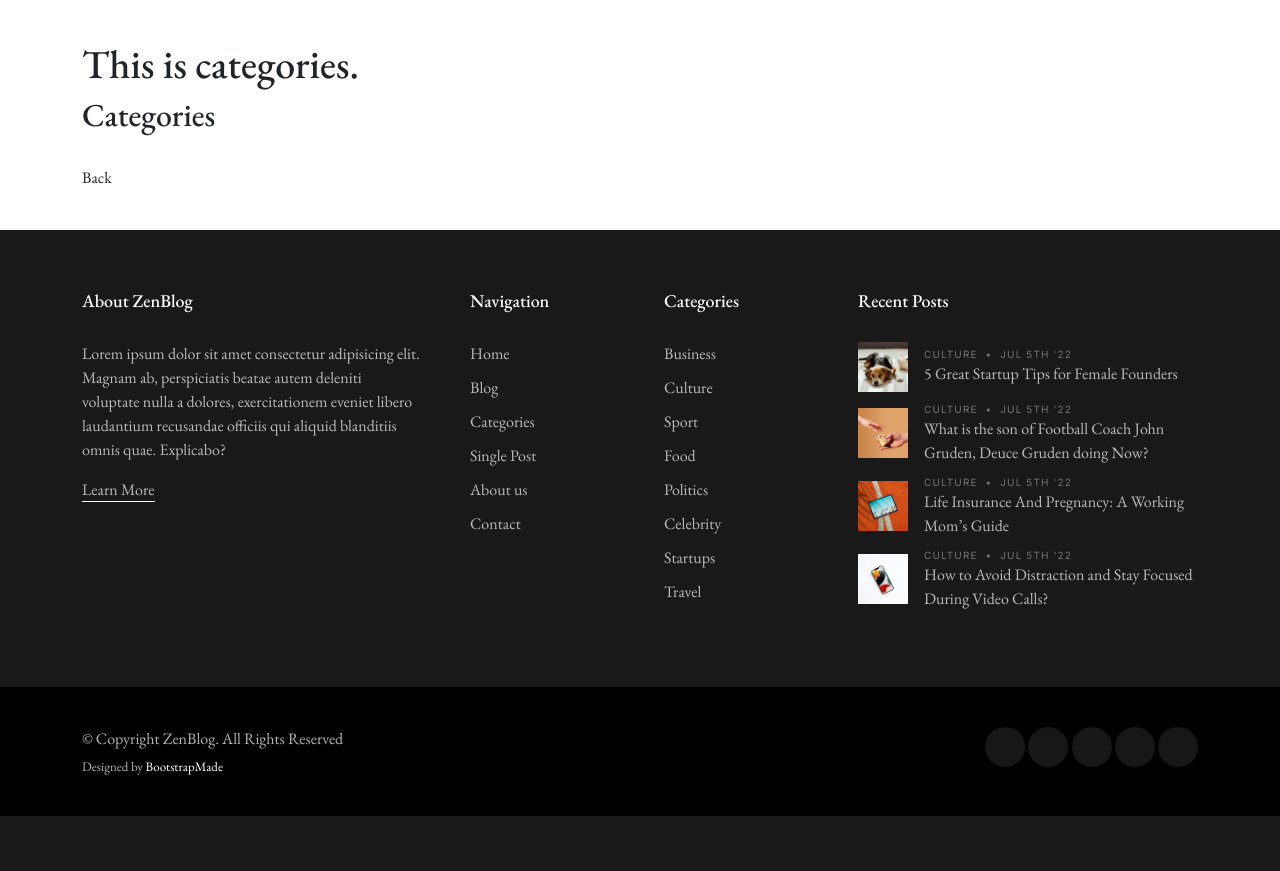
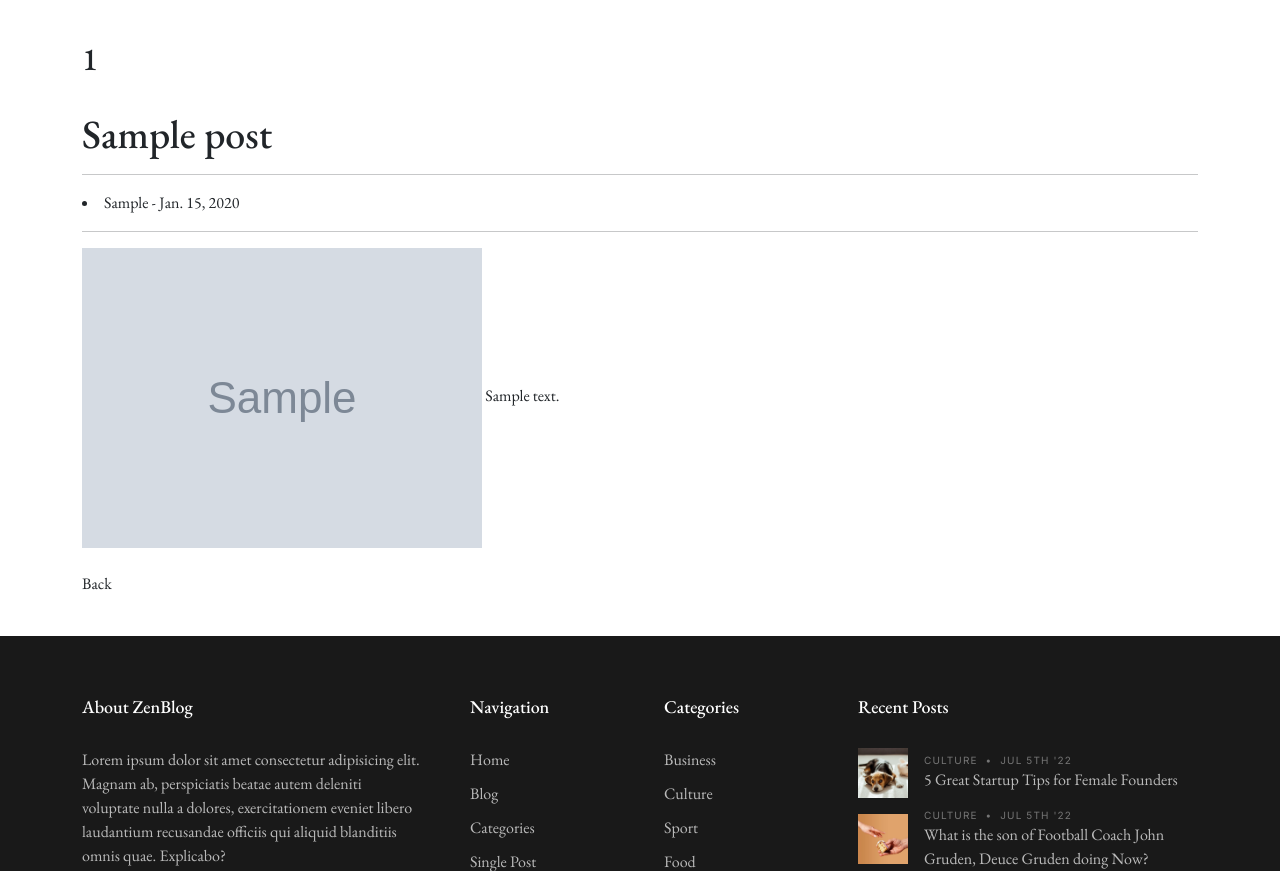
Before and after one commit to Dennismwendwa/afritour, a Django app: page /category/1 in a window 1280 px wide. Shown: the part 90-961 px from the top of the page. Before the commit the page ends 906 px from the top, so only its background shows below. Run offline with Django 4.2, Linux system fonts and the light colour scheme; tables that the repository leaves empty hold one stand-in row (values such as "Sample post"); grey boxes marked "Sample" are stand-in pictures; some libraries are stand-ins or nearby versions; some web fonts are replaced.

Commit message:
change post model

```diff
--- a/afritours/templates/tours/category.html
+++ b/afritours/templates/tours/category.html
@@ -3,27 +3,34 @@
 
 {% block title %}
 
-  Categories
+  {{post.title_tag}}
 {% endblock %}
 
 {% block main %}
-          <h1>This is categories.</div>
 
 
    <div class="mt-6 px-6 py-12 bg-grey-100 rounded-xl">
-    <h2>Categories</h2>
+
+
+    {% if category_posts %}
+
+    <h2>{{cats}}</h2>
+    <br>
 
     <div class="grid grid-cols-5 gap-3">
+
       {% for post in category_posts %}
+      <h1>{{post.title}}</h1>
+      <hr>
 
-      <div>
-        <a href="#">
-          <div class="p-6 bg-green rounded-b-xl">
-            <h2 class="text-2xl">{{post.name}}</h2>
+      <li>{{post.author.first_name}}  - {{post.post_date}} </li>
+        <hr>
+        <div>
 
-          </div>
-        </a>
-      </div>
+            <img src="{{post.image.url}}" alt="" class="">
+            {{post.body}}
+        </div>
+
 
       {% endfor %}
     </div>
@@ -32,4 +39,9 @@
    <br>
    <a href="{% url 'home' %}">Back</a>
 
+     {% else %}
+
+     <h3> Sorry, This page does not exits. </h3>
+
+     {% endif %}
 {% endblock %}
--- a/afritours/templates/tours/home.html
+++ b/afritours/templates/tours/home.html
@@ -287,7 +287,7 @@
                 <img src="{{main.image.url}}" alt="" class="img-fluid">
               </a>
               <div>
-                <div class="post-meta"><span class="date">{{main_sub.category }}</span> <span class="mx-1">&bullet;</span> <span>{{main.post_date}}</span></div>
+                <div class="post-meta"><span class="date"><a href="{% url 'category' main.category %}">{{main.category }}</a></span> <span class="mx-1">&bullet;</span> <span>{{main.post_date}}</span></div>
                 <h3><a href="{% url 'article_detail' main.pk %}">{{main.title }}</a></h3>
                 <p>{{main.body }}</p>
                 <div class="d-flex align-items-center author">
@@ -331,7 +331,7 @@
              {% for item in titles %}
 
                <div class="post-entry-1 border-bottom">
-                  <div class="post-meta"><span class="date">{{item.category}}</span> <span class="mx-1">&bullet;</span> <span>{{item.post_date}}</span></div>
+                  <div class="post-meta"><span class="date"><a href="{% url 'category' item.category %}">{{item.category}}</a></span> <span class="mx-1">&bullet;</span> <span>{{item.post_date}}</span></div>
                   <h2 class="mb-2"><a href="{% url 'article_detail' item.pk %}">{{item.title}}</a></h2>
                   <span class="author mb-3 d-block">{{item.author.first_name}}</span>
                </div>
--- a/afritours/tours/models.py
+++ b/afritours/tours/models.py
@@ -8,7 +8,7 @@ from django.urls import reverse
 
 class Category(models.Model):
 
-    name = models.CharField(max_length=250)
+    name = models.CharField(max_length=255)
 
     def __str__(self):
         return self.name
@@ -27,7 +27,7 @@ class Post (models.Model):
     post_date = models.DateField(auto_now_add=True)
     image = models.ImageField(null=True, blank=True, upload_to='tours/image')
     country = models.CharField(max_length=250, null=True, blank=True)
-    category = models.ForeignKey(Category, related_name='posts', on_delete=models.CASCADE, blank=True, null=True)
+    category = models.ForeignKey('Category', blank=True, null=True, on_delete=models.SET_NULL)
 
 
 
--- a/afritours/tours/views.py
+++ b/afritours/tours/views.py
@@ -43,9 +43,10 @@ class DetailView(DetailView):
     template_name = 'tours/detail.html'
 
 def CategoryView(request, cats):
-    category_posts = Category.objects.filter(name=cats)
+    category_posts = Post.objects.filter(category=cats)
 
     return render(request, 'tours/category.html', {
         'category_posts': category_posts,
+        'cats': cats,
 
         })
```
Also changed, not shown: afritours/db.sqlite3, afritours/media/tours/image/Shimba-Hills-National-Reserve-1_iIDFErL.jpg (added), afritours/media/tours/image/girafe_centre_NFbpdyj.jpg (added), afritours/tours/migrations/0001_initial.py.
